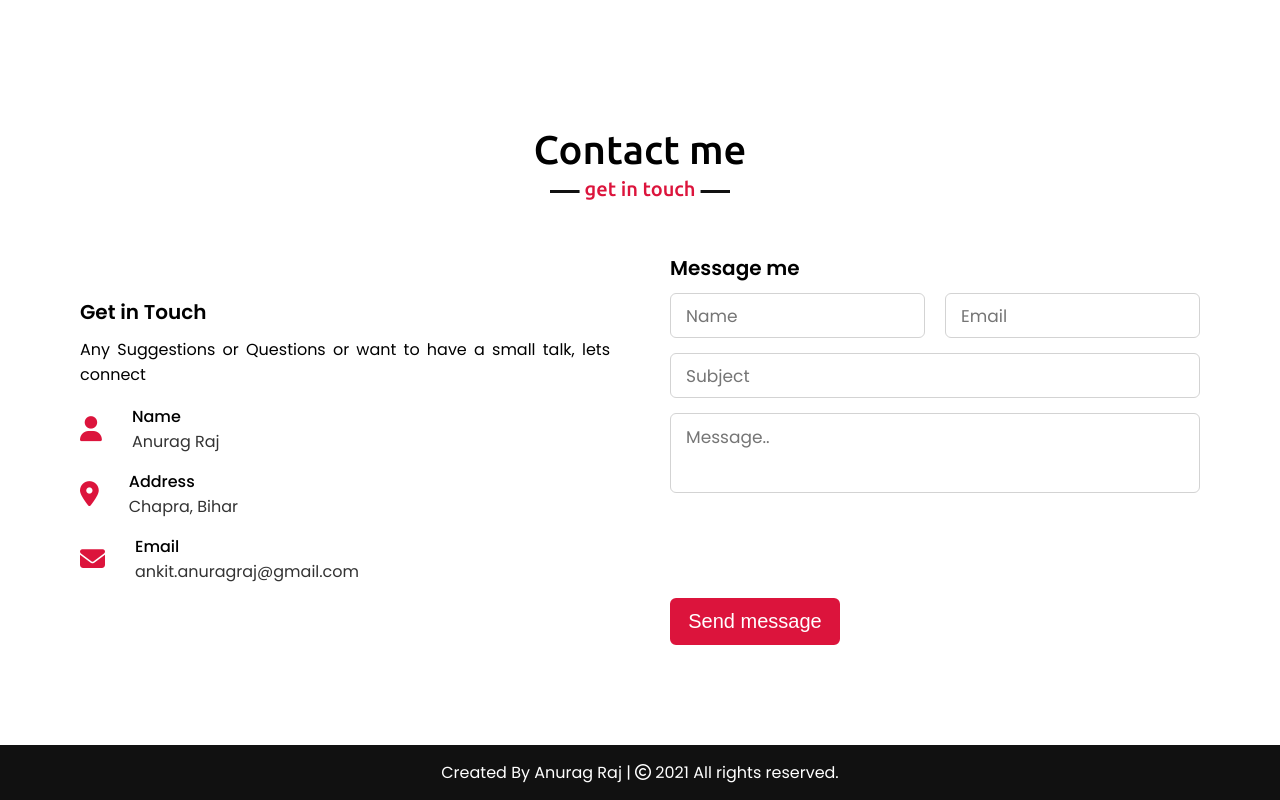
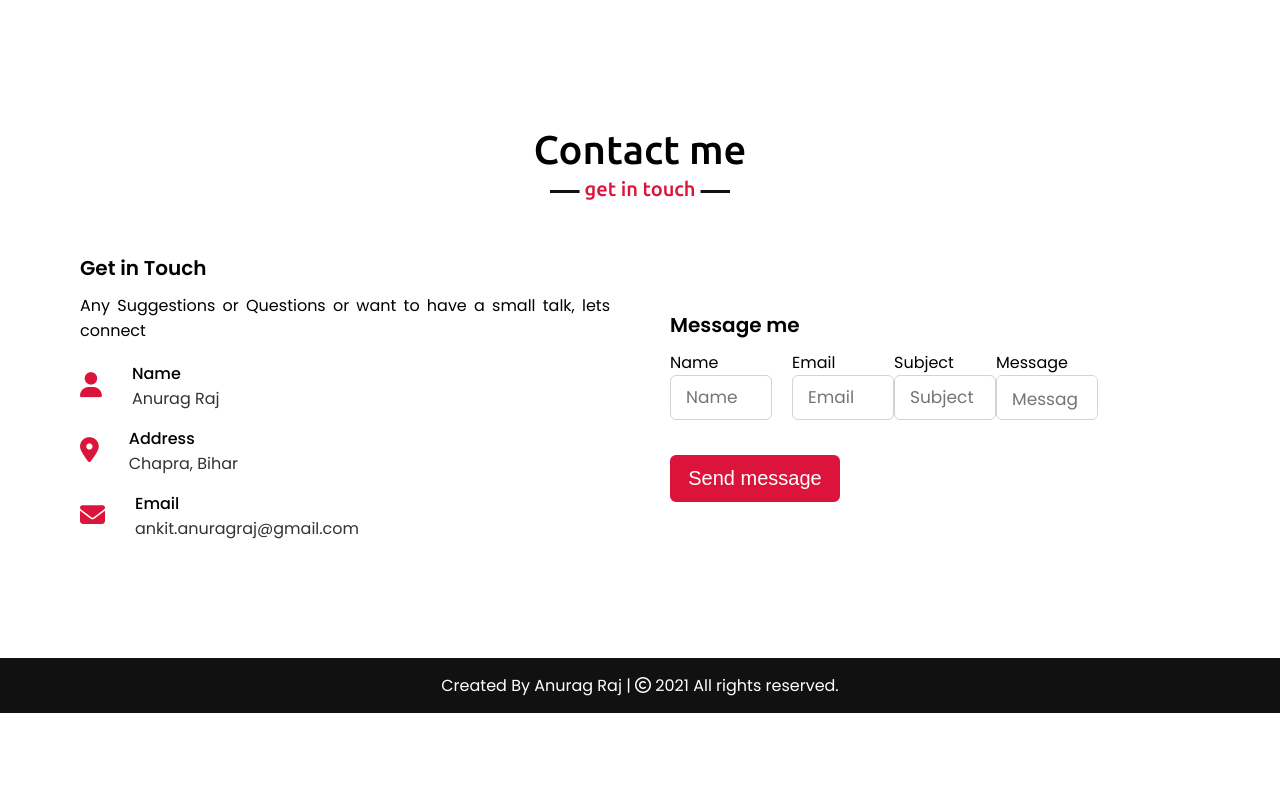
Before and after one commit to Callmeanurag/portfolio_website, a plain HTML site: page index.html in a window 1280 px wide. Shown: the part 2129-2929 px from the top of the page. After the commit the page ends 2842 px from the top, so only its background shows below. Drawn offline with nearby package versions, Linux system fonts and the light colour scheme.

Commit message:
fix: form testing

```diff
--- a/index.html
+++ b/index.html
@@ -162,23 +162,31 @@
                 </div>
                 <div class="column right">
                     <div class="text">Message me</div>
-                    <form action="#" method="POST" data-netlify-recaptcha="true" data-netlify="true">
+                    <form name="contact" method="POST" data-netlify="true">
                         <div class="fields">
                           <div class="field name">
-                                <input type="text" placeholder="Name" required>
+                            <label for="name">Name</label>
+                              <input type="text" id="name" name="name" placeholder="Name" required>
                           </div>
+
                           <div class="field email">
-                                <input type="email" placeholder="Email" required>
+                            <label for="email">Email</label>
+                            <input name="email" id="email" type="email" placeholder="Email" required>
                           </div>
+
+                          <div class="field">
+                            <label for="subject">Subject</label>
+                            <input id="subject" name="subject" type="text" placeholder="Subject" required>
                           </div>
-                        <div class="field">
-                            <input type="text" placeholder="Subject" required>
+
+                          <div class="field textarea">
+                            <label for="message">Message</label>
+                            <textarea id="message" name="message" cols="30" rows="10" placeholder="Message.." required></textarea>
                           </div>
-                        <div class="field textarea">
-                            <textarea cols="30" rows="10" placeholder="Message.." required></textarea>
-                        </div>
+
                           <div class="field">
                             <div data-netlify-recaptcha="true"></div>
+                          </div>
                         </div>
                         <div class="button">
                           <button type="submit">Send message</button>
```
Lines whose indentation alone changed are shown as unchanged.
